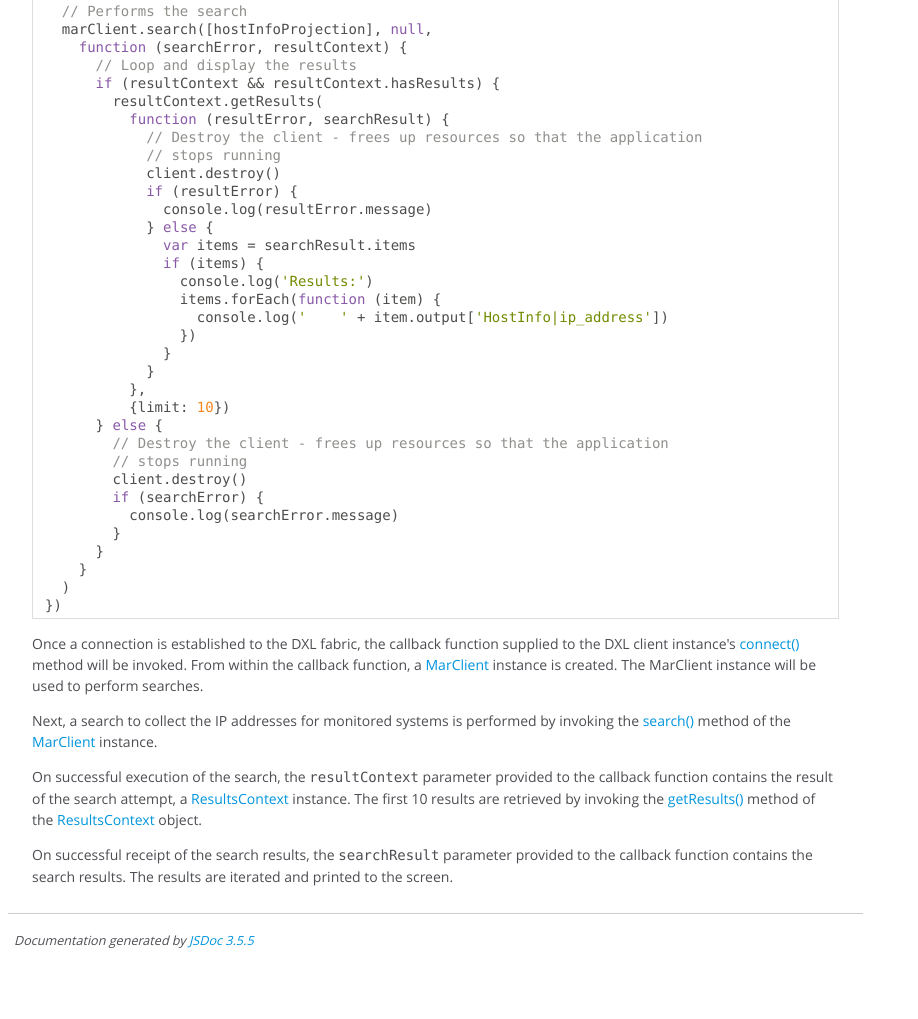
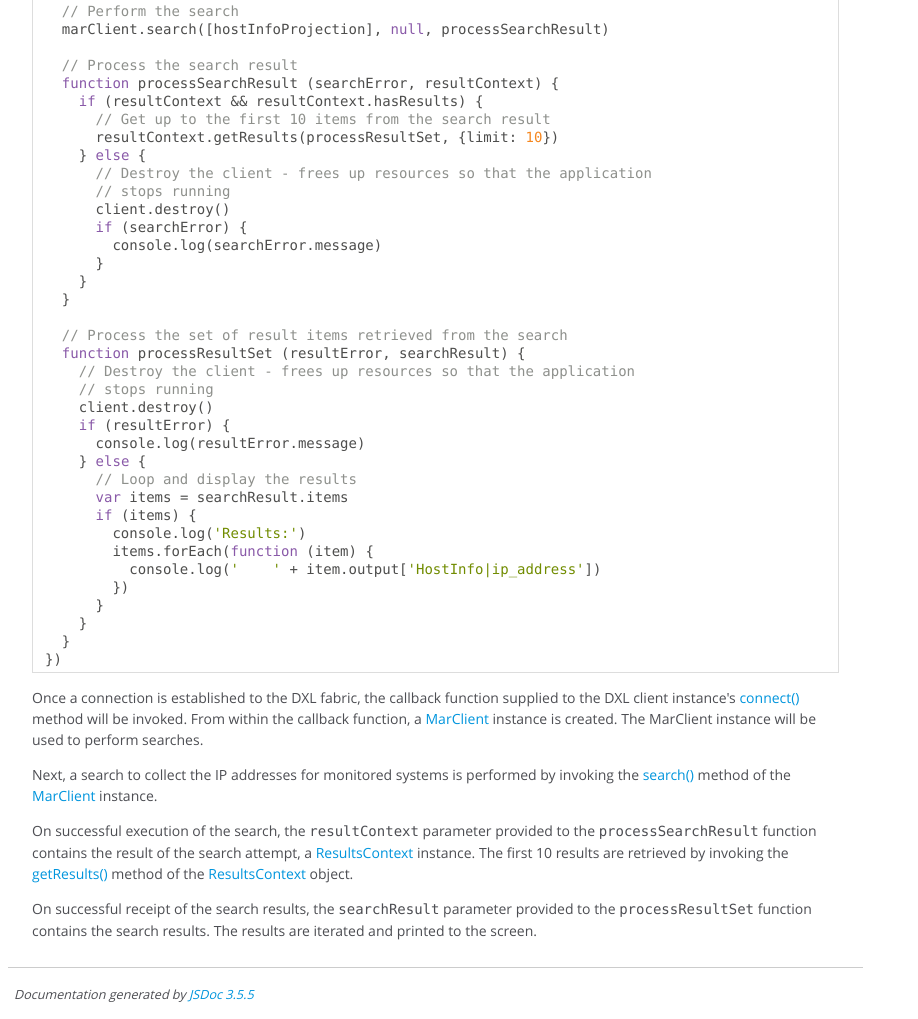
Before and after one commit to opendxl/opendxl-mar-client-javascript, a plain HTML site: page jsdoc/tutorial-basic-search-example.html in a window 1280 px wide. Shown: the part 987-2006 px from the top of the page, without its empty margins (0-918 px from the left). Before the commit the page ends 1952 px from the top, so only its background shows below. Drawn offline with Linux system fonts and the light colour scheme.

Commit message:
Updating docs for 233c47c

```diff
--- a/jsdoc/tutorial-basic-search-example.html
+++ b/jsdoc/tutorial-basic-search-example.html
@@ -58,29 +58,14 @@ client.connect(function () {
   hostInfoProjection[ProjectionConstants.NAME] = 'HostInfo'
   hostInfoProjection[ProjectionConstants.OUTPUTS] = ['ip_address']
 
-  // Performs the search
-  marClient.search([hostInfoProjection], null,
-    function (searchError, resultContext) {
-      // Loop and display the results
+  // Perform the search
+  marClient.search([hostInfoProjection], null, processSearchResult)
+
+  // Process the search result
+  function processSearchResult (searchError, resultContext) {
     if (resultContext && resultContext.hasResults) {
-        resultContext.getResults(
-          function (resultError, searchResult) {
-            // Destroy the client - frees up resources so that the application
-            // stops running
-            client.destroy()
-            if (resultError) {
-              console.log(resultError.message)
-            } else {
-              var items = searchResult.items
-              if (items) {
-                console.log('Results:')
-                items.forEach(function (item) {
-                  console.log('    ' + item.output['HostInfo|ip_address'])
-                })
-              }
-            }
-          },
-          {limit: 10})
+      // Get up to the first 10 items from the search result
+      resultContext.getResults(processResultSet, {limit: 10})
     } else {
       // Destroy the client - frees up resources so that the application
       // stops running
@@ -90,7 +75,25 @@ client.connect(function () {
       }
     }
   }
-  )
+
+  // Process the set of result items retrieved from the search
+  function processResultSet (resultError, searchResult) {
+    // Destroy the client - frees up resources so that the application
+    // stops running
+    client.destroy()
+    if (resultError) {
+      console.log(resultError.message)
+    } else {
+      // Loop and display the results
+      var items = searchResult.items
+      if (items) {
+        console.log('Results:')
+        items.forEach(function (item) {
+          console.log('    ' + item.output['HostInfo|ip_address'])
+        })
+      }
+    }
+  }
 })</code></pre><p>Once a connection is established to the DXL fabric, the callback function
 supplied to the DXL client instance's
 <a href="https://opendxl.github.io/opendxl-client-javascript/jsdoc/Client.html#connect">connect()</a>
@@ -100,13 +103,13 @@ instance is created. The MarClient instance will be used to perform searches.</p
 invoking the <a href="MarClient.html#search">search()</a> method of the <a href="MarClient.html">MarClient</a>
 instance.</p>
 <p>On successful execution of the search, the <code>resultContext</code> parameter provided to
-the callback function contains the result of the search attempt, a
+the <code>processSearchResult</code> function contains the result of the search attempt, a
 <a href="ResultsContext.html">ResultsContext</a> instance. The first 10 results are retrieved by invoking
 the <a href="ResultsContext.html#getResults">getResults()</a> method of the
 <a href="ResultsContext.html">ResultsContext</a> object.</p>
 <p>On successful receipt of the search results, the <code>searchResult</code> parameter
-provided to the callback function contains the search results. The results are
-iterated and printed to the screen.</p>
+provided to the <code>processResultSet</code> function contains the search results. The
+results are iterated and printed to the screen.</p>
 </article>
 
 </section>
```
Also changed, not shown: jsdoc/tutorial-basic-paging-example.html (+33 -28 lines). Lines whose indentation alone changed are shown as unchanged.
